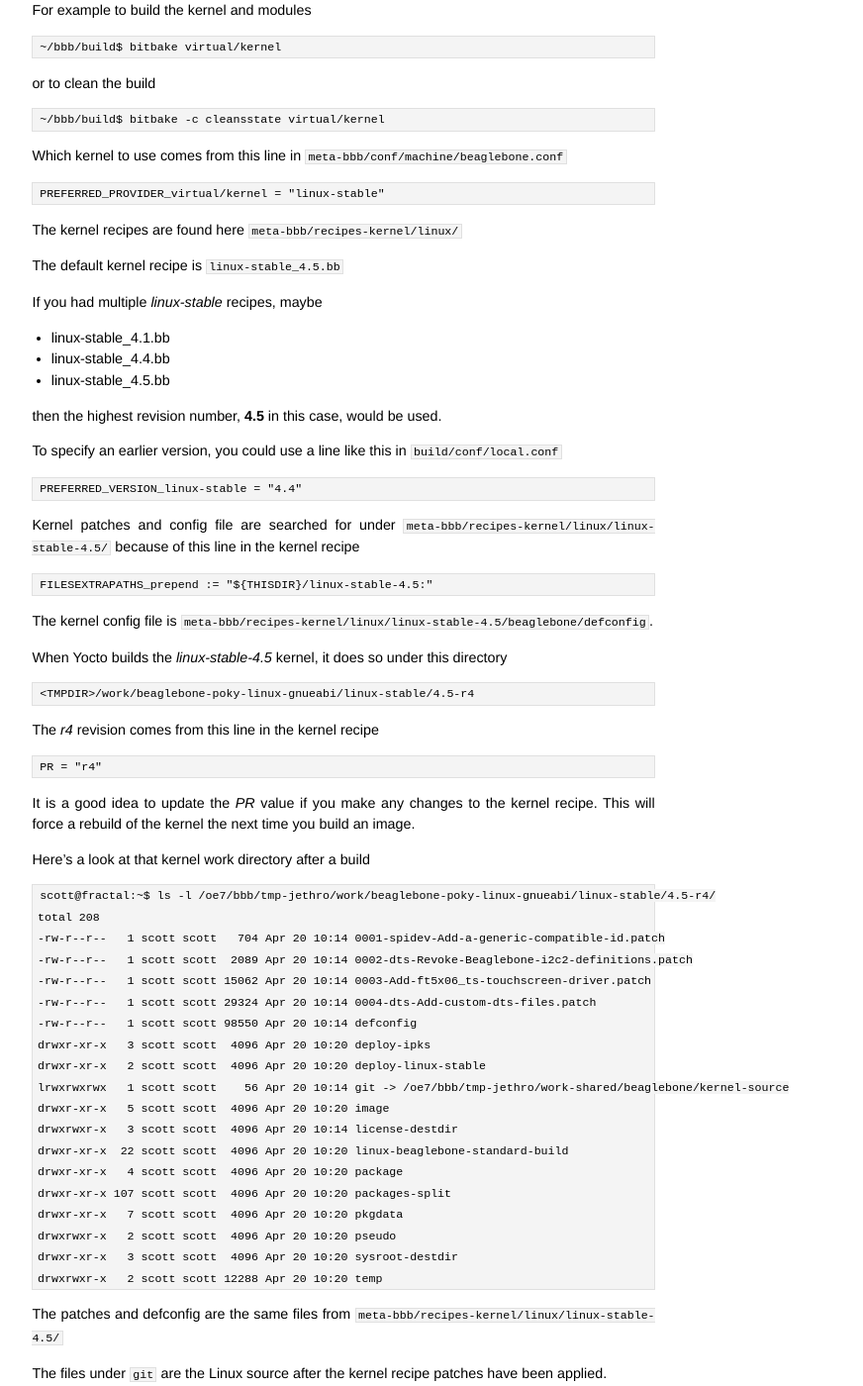
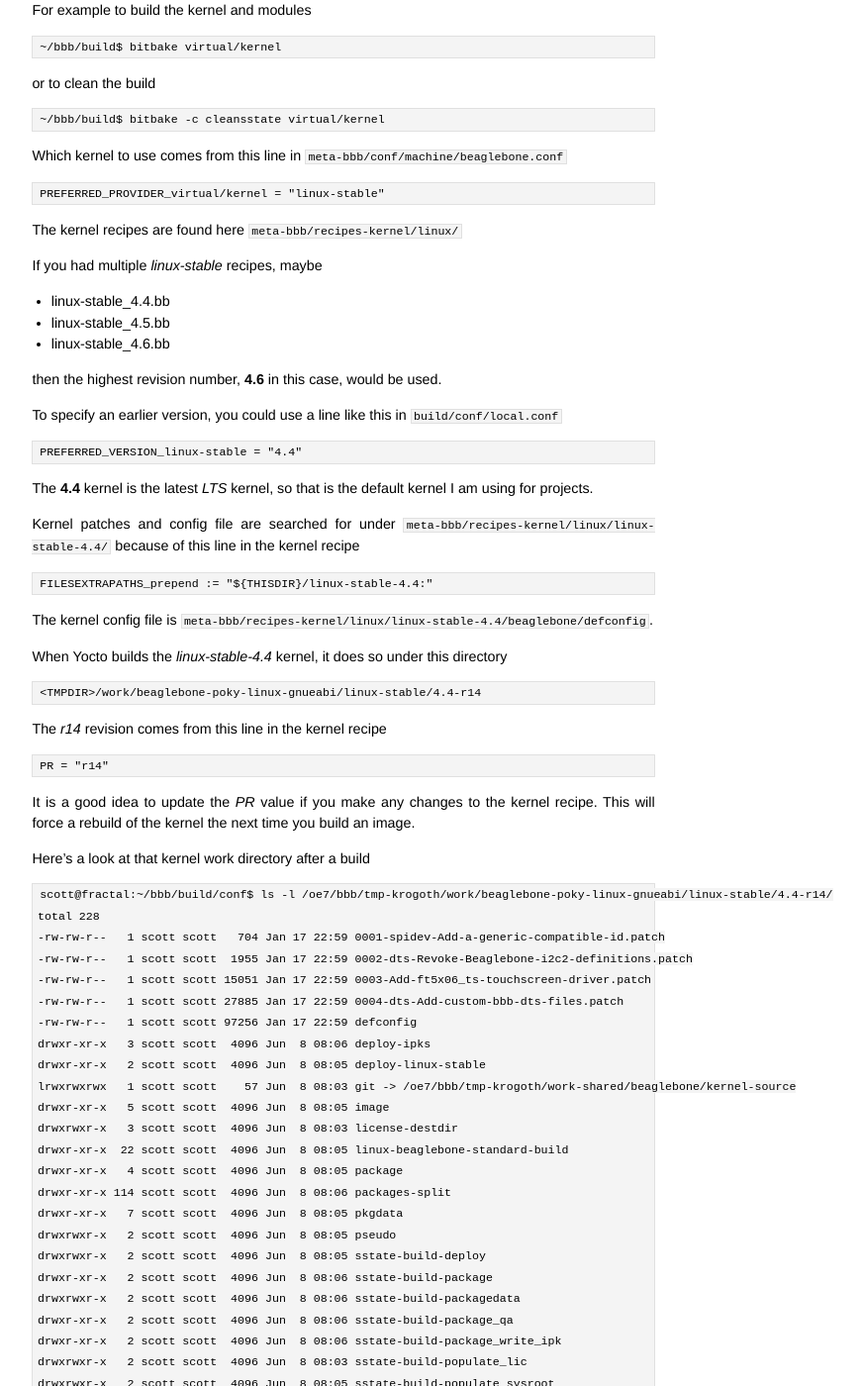
Before and after one commit to jumpnow/jumpnowtek-site, a Jekyll site: the page built from _posts/2015-06-22-Working-on-the-BeagleBone-kernel.md, in a window 1280 px wide and 1400 px high, scrolled down 293 px. Shown: the whole window at 99% size, without its empty margins (293-1165 px from the left). Built offline with Jekyll 4.4.1, drawn with Linux system fonts in a browser that asks for light colours; some of the changed text lies outside the part shown.

Commit message:
Update bbb kernel doc

```diff
--- a/_posts/2015-06-22-Working-on-the-BeagleBone-kernel.md
+++ b/_posts/2015-06-22-Working-on-the-BeagleBone-kernel.md
@@ -2,7 +2,7 @@
 layout: post
 title: Working on the BeagleBone Kernel
 description: "Working on and customizing the BeagleBone Black kernel"
-date: 2016-04-21 06:20:00
+date: 2016-06-18 06:41:00
 categories: beaglebone
 tags: [linux, beaglebone, kernel]
 ---
@@ -28,60 +28,67 @@ Which kernel to use comes from this line in `meta-bbb/conf/machine/beaglebone.co
 
 The kernel recipes are found here `meta-bbb/recipes-kernel/linux/`
 
-The default kernel recipe is `linux-stable_4.5.bb`
-
 If you had multiple *linux-stable* recipes, maybe
 
-* linux-stable_4.1.bb
 * linux-stable_4.4.bb
 * linux-stable_4.5.bb
+* linux-stable_4.6.bb
 
-then the highest revision number, **4.5** in this case, would be used.
+then the highest revision number, **4.6** in this case, would be used.
 
 To specify an earlier version, you could use a line like this in `build/conf/local.conf`
 
     PREFERRED_VERSION_linux-stable = "4.4"
 
-Kernel patches and config file are searched for under `meta-bbb/recipes-kernel/linux/linux-stable-4.5/` because of this line in the kernel recipe
+The **4.4** kernel is the latest *LTS* kernel, so that is the default kernel I am using for projects.
 
-    FILESEXTRAPATHS_prepend := "${THISDIR}/linux-stable-4.5:"
+Kernel patches and config file are searched for under `meta-bbb/recipes-kernel/linux/linux-stable-4.4/` because of this line in the kernel recipe
 
-The kernel config file is `meta-bbb/recipes-kernel/linux/linux-stable-4.5/beaglebone/defconfig`.
+    FILESEXTRAPATHS_prepend := "${THISDIR}/linux-stable-4.4:"
 
-When Yocto builds the *linux-stable-4.5* kernel, it does so under this directory
+The kernel config file is `meta-bbb/recipes-kernel/linux/linux-stable-4.4/beaglebone/defconfig`.
 
-    <TMPDIR>/work/beaglebone-poky-linux-gnueabi/linux-stable/4.5-r4
+When Yocto builds the *linux-stable-4.4* kernel, it does so under this directory
 
-The *r4* revision comes from this line in the kernel recipe
+    <TMPDIR>/work/beaglebone-poky-linux-gnueabi/linux-stable/4.4-r14
 
-    PR = "r4"
+The *r14* revision comes from this line in the kernel recipe
+
+    PR = "r14"
 
 It is a good idea to update the *PR* value if you make any changes to the kernel recipe. This will force a rebuild of the kernel the next time you build an image.
 
 Here's a look at that kernel work directory after a build
 
-    scott@fractal:~$ ls -l /oe7/bbb/tmp-jethro/work/beaglebone-poky-linux-gnueabi/linux-stable/4.5-r4/
-    total 208
-    -rw-r--r--   1 scott scott   704 Apr 20 10:14 0001-spidev-Add-a-generic-compatible-id.patch
-    -rw-r--r--   1 scott scott  2089 Apr 20 10:14 0002-dts-Revoke-Beaglebone-i2c2-definitions.patch
-    -rw-r--r--   1 scott scott 15062 Apr 20 10:14 0003-Add-ft5x06_ts-touchscreen-driver.patch
-    -rw-r--r--   1 scott scott 29324 Apr 20 10:14 0004-dts-Add-custom-dts-files.patch
-    -rw-r--r--   1 scott scott 98550 Apr 20 10:14 defconfig
-    drwxr-xr-x   3 scott scott  4096 Apr 20 10:20 deploy-ipks
-    drwxr-xr-x   2 scott scott  4096 Apr 20 10:20 deploy-linux-stable
-    lrwxrwxrwx   1 scott scott    56 Apr 20 10:14 git -> /oe7/bbb/tmp-jethro/work-shared/beaglebone/kernel-source
-    drwxr-xr-x   5 scott scott  4096 Apr 20 10:20 image
-    drwxrwxr-x   3 scott scott  4096 Apr 20 10:14 license-destdir
-    drwxr-xr-x  22 scott scott  4096 Apr 20 10:20 linux-beaglebone-standard-build
-    drwxr-xr-x   4 scott scott  4096 Apr 20 10:20 package
-    drwxr-xr-x 107 scott scott  4096 Apr 20 10:20 packages-split
-    drwxr-xr-x   7 scott scott  4096 Apr 20 10:20 pkgdata
-    drwxrwxr-x   2 scott scott  4096 Apr 20 10:20 pseudo
-    drwxr-xr-x   3 scott scott  4096 Apr 20 10:20 sysroot-destdir
-    drwxrwxr-x   2 scott scott 12288 Apr 20 10:20 temp
+    scott@fractal:~/bbb/build/conf$ ls -l /oe7/bbb/tmp-krogoth/work/beaglebone-poky-linux-gnueabi/linux-stable/4.4-r14/
+    total 228
+    -rw-rw-r--   1 scott scott   704 Jan 17 22:59 0001-spidev-Add-a-generic-compatible-id.patch
+    -rw-rw-r--   1 scott scott  1955 Jan 17 22:59 0002-dts-Revoke-Beaglebone-i2c2-definitions.patch
+    -rw-rw-r--   1 scott scott 15051 Jan 17 22:59 0003-Add-ft5x06_ts-touchscreen-driver.patch
+    -rw-rw-r--   1 scott scott 27885 Jan 17 22:59 0004-dts-Add-custom-bbb-dts-files.patch
+    -rw-rw-r--   1 scott scott 97256 Jan 17 22:59 defconfig
+    drwxr-xr-x   3 scott scott  4096 Jun  8 08:06 deploy-ipks
+    drwxr-xr-x   2 scott scott  4096 Jun  8 08:05 deploy-linux-stable
+    lrwxrwxrwx   1 scott scott    57 Jun  8 08:03 git -> /oe7/bbb/tmp-krogoth/work-shared/beaglebone/kernel-source
+    drwxr-xr-x   5 scott scott  4096 Jun  8 08:05 image
+    drwxrwxr-x   3 scott scott  4096 Jun  8 08:03 license-destdir
+    drwxr-xr-x  22 scott scott  4096 Jun  8 08:05 linux-beaglebone-standard-build
+    drwxr-xr-x   4 scott scott  4096 Jun  8 08:05 package
+    drwxr-xr-x 114 scott scott  4096 Jun  8 08:06 packages-split
+    drwxr-xr-x   7 scott scott  4096 Jun  8 08:05 pkgdata
+    drwxrwxr-x   2 scott scott  4096 Jun  8 08:05 pseudo
+    drwxrwxr-x   2 scott scott  4096 Jun  8 08:05 sstate-build-deploy
+    drwxr-xr-x   2 scott scott  4096 Jun  8 08:06 sstate-build-package
+    drwxrwxr-x   2 scott scott  4096 Jun  8 08:06 sstate-build-packagedata
+    drwxr-xr-x   2 scott scott  4096 Jun  8 08:06 sstate-build-package_qa
+    drwxr-xr-x   2 scott scott  4096 Jun  8 08:06 sstate-build-package_write_ipk
+    drwxrwxr-x   2 scott scott  4096 Jun  8 08:03 sstate-build-populate_lic
+    drwxrwxr-x   2 scott scott  4096 Jun  8 08:05 sstate-build-populate_sysroot
+    drwxr-xr-x   3 scott scott  4096 Jun  8 08:05 sysroot-destdir
+    drwxrwxr-x   2 scott scott 12288 Jun  8 08:06 temp
 
 
-The patches and defconfig are the same files from `meta-bbb/recipes-kernel/linux/linux-stable-4.5/`
+The patches and defconfig are the same files from `meta-bbb/recipes-kernel/linux/linux-stable-4.4/`
 
 The files under `git` are the Linux source after the kernel recipe patches have been applied.
 
@@ -96,11 +103,11 @@ You can invoke the standard kernel configuration editor using bitbake
 
 After you make your changes and save them, the new configuration file can be found here
 
-    <TMPDIR>/work/beaglebone-poky-linux-gnueabi/linux-stable/4.5-r4/linux-beaglebone-standard-build/.config
+    <TMPDIR>/work/beaglebone-poky-linux-gnueabi/linux-stable/4.4-r14/linux-beaglebone-standard-build/.config
 
 Copy that `.config` file to
 
-    ~/bbb/meta-bbb/recipes-kernel/linux/linux-stable-4.5/beaglebone/defconfig
+    ~/bbb/meta-bbb/recipes-kernel/linux/linux-stable-4.4/beaglebone/defconfig
 
 Then rebuild your kernel
 
@@ -126,7 +133,7 @@ The choices are **i686** for 32-bit build workstations or **x86_64** for 64-bit
 
 Then after the normal setting up of the Yocto build environment
 
-    ~$ source poky-jethro/oe-init-build-env ~/bbb/build
+    ~$ source poky-krogoth/oe-init-build-env ~/bbb/build
 
 build the sdk installer with the *populate_sdk* command, usually specifying the same image file you are using in your project
 
@@ -134,21 +141,21 @@ build the sdk installer with the *populate_sdk* command, usually specifying the
 
 When finished, the sdk installer will end up here
 
-    <TMPDIR>/deploy/sdk/poky-glibc-x86_64-console-image-cortexa8hf-vfp-neon-toolchain-2.0.1.sh
+    <TMPDIR>/deploy/sdk/poky-glibc-x86_64-console-image-cortexa8hf-neon-toolchain-2.1.sh
 
-If you run it and accept the defaults, the cross-tools will get installed under `/opt/poky/2.0.1`.
+If you run it and accept the defaults, the cross-tools will get installed under `/opt/poky/2.1`.
 
 
 ### Fetch the Linux source
 
-The kernel recipe *linux-stable_4.5.bb* has the repository location, branch and commit of the kernel source used in the Yocto build.
+The kernel recipe *linux-stable_4.4.bb* has the repository location, branch and commit of the kernel source used in the Yocto build.
 
 These lines have the details
 
-    # v4.5.2
-    SRCREV = "92b8a3b2136d3051170ed6b14f21bac7808acc09"
+    # v4.4.13
+    SRCREV = "ba760d4302e4fce130007b8bdbce7fcafc9bd9a9"
     SRC_URI = " \
-        git://git.kernel.org/pub/scm/linux/kernel/git/stable/linux-stable.git;branch=linux-4.5.y \
+        git://git.kernel.org/pub/scm/linux/kernel/git/stable/linux-stable.git;branch=linux-4.4.y \
 
 
 Be sure to pay attention to the branch.
@@ -180,7 +185,7 @@ I usually start by creating a working branch
 
 And if you wanted to apply all of the patches at once
 
-    ~/bbb/linux-stable$ git am ../meta-bbb/recipes-kernel/linux/linux-stable-4.5/*.patch
+    ~/bbb/linux-stable$ git am ../meta-bbb/recipes-kernel/linux/linux-stable-4.4/*.patch
 
 Or you could apply selective patches individually.
 
@@ -188,7 +193,7 @@ Or you could apply selective patches individually.
 
 Copy the kernel config file that Yocto used to the new linux-stable repository.
 
-    cp ~/bbb/meta-bbb/recipes-kernel/linux/linux-stable-4.5/beaglebone/defconfig ~/bbb/linux-stable/.config
+    cp ~/bbb/meta-bbb/recipes-kernel/linux/linux-stable-4.4/beaglebone/defconfig ~/bbb/linux-stable/.config
 
 If you make changes to the config that you want to keep, make sure to copy it back to `meta-bbb/.../defconfig`
 
@@ -226,7 +231,7 @@ The new *zImage* file can be found here `arch/arm/boot/zImage`. Copy it to the b
     ~/bbb/linux-stable$ scp arch/arm/boot/zImage root@<bbb-ip-address>:/boot
 
 
-I'm typically only working on one particular module at a time and therefore would only copy that particular `*.ko` module over to the appropriate beaglebone `/lib/modules` location.
+I'm typically only working on one particular module at a time and therefore would only copy that particular `*.ko` module over to the appropriate bbb `/lib/modules` location.
 
 
 Device tree binaries also go in `/boot`.
@@ -242,9 +247,10 @@ Modify `uEnv.txt` to specify which **dtb** file to load.
 
 The `uEnv.txt` file is on the *boot* partition which you'll normally have to mount first
 
-    root@bbb:~# mount /dev/mmcblk0p1 /mnt
+    root@bbb:~# mkdir /mnt/fat
+    root@bbb:~# mount /dev/mmcblk0p1 /mnt/fat
 
-    root@bbb:~# ls -l /mnt
+    root@bbb:~# ls -l /mnt/fat
     total 466
     -rwxr-xr-x 1 root root  64408 Aug 10  2015 MLO
     -rwxr-xr-x 1 root root 410860 Aug 10  2015 u-boot.img
@@ -299,10 +305,10 @@ generate a patch
 copy the patch to where Yocto will use it
 
     scott@fractal:~/bbb/linux-stable$ cp 0001-spidev-* \
-        ~/bbb/meta-bbb/recipes-kernel/linux/linux-stable-4.3/
+        ~/bbb/meta-bbb/recipes-kernel/linux/linux-stable-4.4/
 
 
-and finally add the patch to the kernel recipe `linux-stable_4.3.bb`.
+and finally add the patch to the kernel recipe `linux-stable_4.4.bb`.
 
 Yocto will apply the patches in the order they appear in the recipe, but to make it easier to work with `git am` outside of Yocto it's useful to rename (renumber) the patches in the order you want them applied.
 
```
Also changed, not shown: other parts of _posts/2015-06-22-Working-on-the-BeagleBone-kernel.md (+2 -4 lines).
